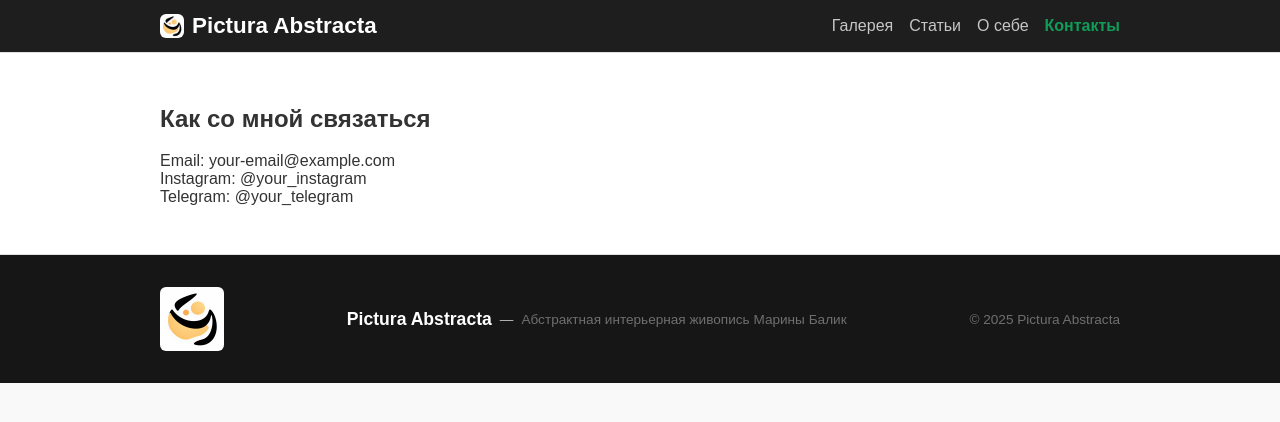
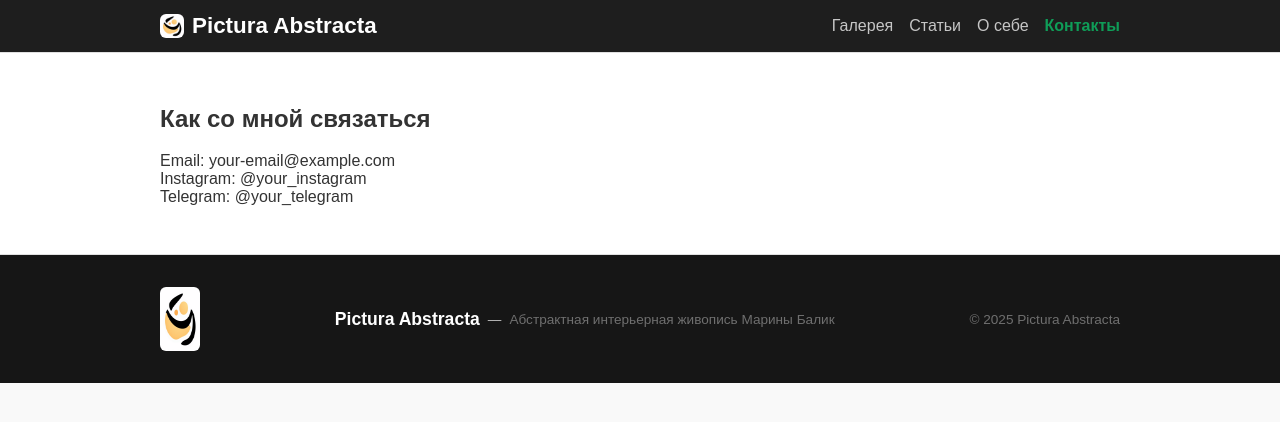
Before and after one commit to PicAbsArt/picabsart.github.io, a Jekyll site: the page built from contact.md, in a window 1280 px wide. Shown: the top 422 px of the page. Built offline with Jekyll 4.4.1, drawn with Linux system fonts in a browser that asks for light colours.

Commit message:
Update footer.html

```diff
--- a/_includes/footer.html
+++ b/_includes/footer.html
@@ -3,17 +3,17 @@
   <div class="footer-container">
     <!-- Логотип -->
     <a href="/" class="footer-logo-link">
-      <img src="{{ site.logo }}" alt="Логотип {{ site.title }}" class="footer-logo" width="64" height="auto">
+      <img src="{{ site.logo }}" alt="Логотип {{ site.title }}" class="footer-logo" width="40">
     </a>
 
-    <!-- Заголовок + тире + описание -->
+    <!-- Заголовок + описание -->
     <div class="footer-info">
       <span class="footer-title">{{ site.title }}</span>
-      <span class="footer-separator"> — </span>
+      <span class="footer-separator">—</span>
       <span class="footer-description">{{ site.description }}</span>
     </div>
 
-    <!-- Копирайт справа -->
+    <!-- Копирайт -->
     <div class="footer-copyright">&copy; {{ site.time | date: "%Y" }} {{ site.title }}</div>
   </div>
 </footer>
```
